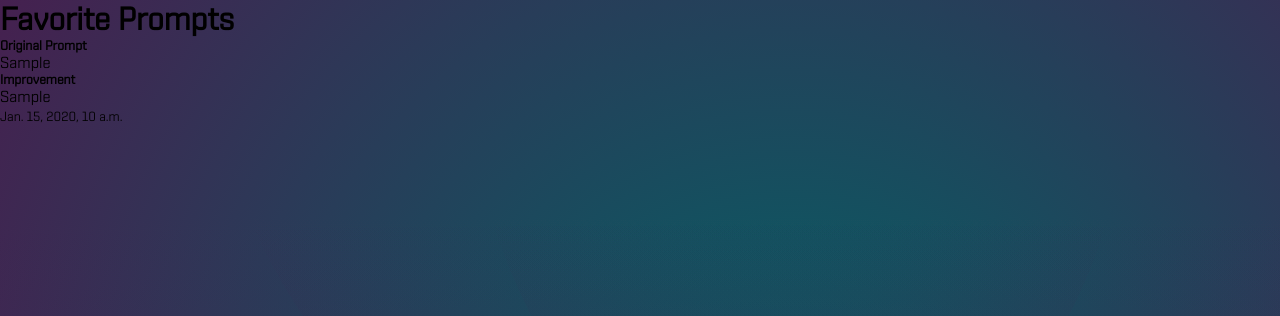
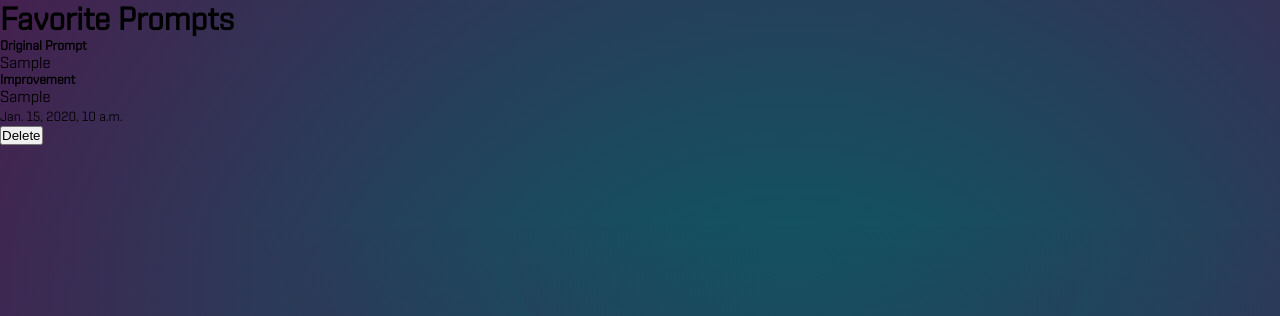
Before and after one commit to Addair89/XENA, a Django app: page /favorites/ in a window 1280 px wide. Shown: the part 80-396 px from the top of the page. Run offline with Django 5.2, Linux system fonts and the light colour scheme; a user stored in the database is signed in; tables that the repository leaves empty hold one stand-in row (values such as "Sample post").

Commit message:
Added delete functionality

```diff
--- a/main_app/templates/prompts/favorites.html
+++ b/main_app/templates/prompts/favorites.html
@@ -12,6 +12,10 @@
     <p class="card-text">
       <small class="text-muted">{{ improvement.timestamp }}</small>
     </p>
+    <form action="{% url 'delete_favorite' improvement.id %}" method="post">
+      {% csrf_token %}
+      <button type="submit" class="btn btn-danger">Delete</button>
+    </form>
   </div>
 </div>
 {% endfor %} {% endfor %} {% else %}
--- a/main_app/urls.py
+++ b/main_app/urls.py
@@ -10,5 +10,6 @@ urlpatterns =[
     path('accounts/signup/', views.signup, name='signup'),
     path('add-to-favorites/<int:improvement_id>/', views.add_to_favorites, name='add-to-favorites'),
     path('openai/', views.openai_view, name='openai'),
+    path('delete_favorite/<int:improvement_id>/', views.delete_favorite, name='delete_favorite')
     # path('prompt/<int:prompt_id>/favorite/', views.favorites_index, name='favorites_index')
 ]
--- a/main_app/views.py
+++ b/main_app/views.py
@@ -1,5 +1,6 @@
 from django.shortcuts import get_object_or_404,render, redirect
 from .models import Category, UserPrompt, UserFavoriteImprovement, PromptImprovement
+from django.views.decorators.http import require_POST
 from django.contrib.auth import login
 from django.contrib.auth.forms import UserCreationForm
 from .forms import OpenAIForm
@@ -69,6 +70,13 @@ def favorites_index(request):
     else:
         favorites = None
     return render(request, 'prompts/favorites.html', {'favorite_improvements': favorite_improvements})
+
+@require_POST
+def delete_favorite(request, improvement_id):
+    improvement = get_object_or_404(PromptImprovement, id=improvement_id)
+    user_favorite = UserFavoriteImprovement.objects.get(user=request.user)
+    user_favorite.improvements.remove(improvement)
+    return redirect('favorites_index')
 
 def signup(request):
   error_message = ''
```
